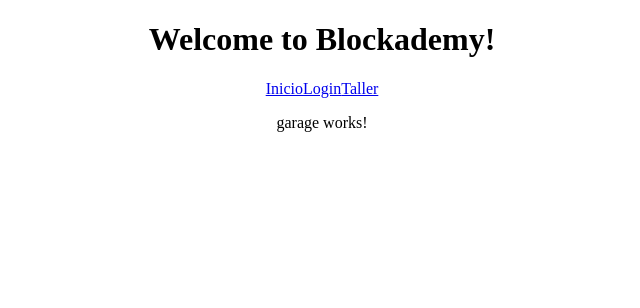
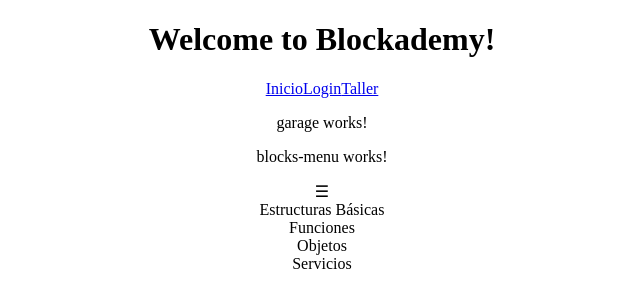
Before and after one commit to WarGreyGon/BlockAdemy, an Angular app: page /garage in a window 1280 px wide. Shown: the top 308 px of the page, without its empty margins (318-958 px from the left). Built offline with nearby package versions, Linux system fonts and the light colour scheme.

Commit message:
Added BlocksMenuComponent

```diff
--- /dev/null
+++ b/src/app/components/blocks-menu/blocks-menu.component.html
@@ -0,0 +1,11 @@
+<p>
+    blocks-menu works!
+</p>
+
+<span>&#9776;</span>
+
+<div *ngFor="let subOption of subOptions">
+    <div>{{subOption}}</div>
+</div>
+
+<!-- <img src="imgs/bin.png" class="Papelera" onmouseover="hover(this);" onmouseout="unhover(this);"> -->
--- /dev/null
+++ b/src/app/components/blocks-menu/blocks-menu.component.ts
@@ -0,0 +1,25 @@
+import { Component, OnInit } from '@angular/core';
+
+import { BlocksMenuService } from '../../services/blocks-menu.service';
+
+
+@Component({
+    selector: 'blocks-menu',
+    templateUrl: './blocks-menu.component.html',
+    styleUrls: ['./blocks-menu.component.css']
+})
+
+
+export class BlocksMenuComponent implements OnInit {
+
+    private subOptions: string[];
+
+
+    constructor(private blockMenuservice: BlocksMenuService) {
+
+        this.blockMenuservice.getSubOptions().then(subOptions => this.subOptions = subOptions);
+    }
+
+    ngOnInit() { }
+
+}
--- a/src/app/components/garage/garage.component.html
+++ b/src/app/components/garage/garage.component.html
@@ -1,3 +1,5 @@
 <p>
   garage works!
 </p>
+
+<blocks-menu></blocks-menu>
--- /dev/null
+++ b/src/app/mocked-data/mock-blocks-menu-options.ts
@@ -0,0 +1,7 @@
+export const BLOCKSMENUSUBOPTIONS: string[] = [
+
+    "Estructuras Básicas",
+    "Funciones",
+    "Objetos",
+    "Servicios"
+];
--- /dev/null
+++ b/src/app/services/blocks-menu.service.ts
@@ -0,0 +1,17 @@
+import { Injectable } from '@angular/core';
+
+import { BLOCKSMENUSUBOPTIONS } from '../mocked-data/mock-blocks-menu-options';
+
+
+@Injectable()
+export class BlocksMenuService {
+
+
+    constructor() { }
+
+
+    public getSubOptions(): Promise<string[]> {
+
+        return Promise.resolve(BLOCKSMENUSUBOPTIONS);
+    }
+}
```
Also changed, not shown: src/app/app.module.ts (+5 -2 lines), src/app/components/blocks-menu/blocks-menu.component.css (added), 2 other files (tests, documents, lock files or other folders).
